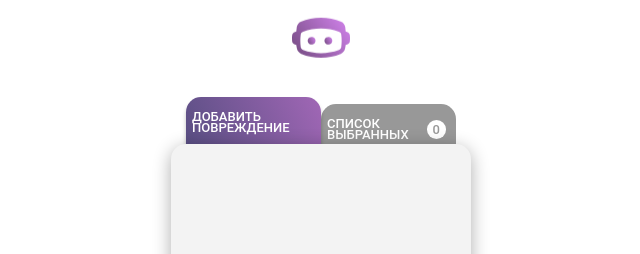
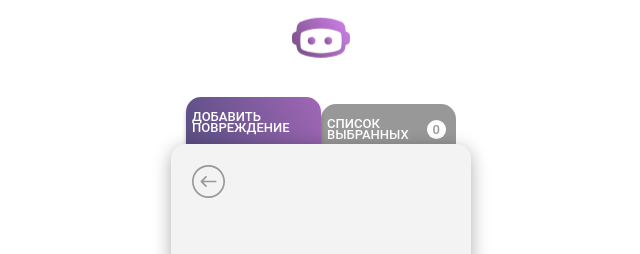
Before and after one commit to andreysinus/auto-project-damage, a React (Create React App) app: page / in a window 1280 px wide. Both pictures are taken after a click on the button 639 px from the left and 210 px from the top of the page. Shown: the top 254 px of the page, without its empty margins (319-959 px from the left). Built offline with nearby package versions, Linux system fonts and the light colour scheme.

Commit message:
new sides done

```diff
--- a/src/components/addDamages/addDamages.jsx
+++ b/src/components/addDamages/addDamages.jsx
@@ -7,7 +7,7 @@ function AddDamages(props) {
   return (
     <div className='adddamages'>
       { props.addProgressState==="1" ? <CarViews carPart={props.carPart} setCarPart={props.setCarPart} setAddProgressState={props.setAddProgressState}/>
-      : props.addProgressState==="2" ? <CarChoosenSide carPart={props.carPart}/>
+      : props.addProgressState==="2" ? <CarChoosenSide carPart={props.carPart} setAddProgressState={props.setAddProgressState}/>
       : props.addProgressState==="3" ? <div>три</div>
       : <div>Ошибка</div>}
     </div>
--- a/src/components/carAllSides/carAllSides.scss
+++ b/src/components/carAllSides/carAllSides.scss
@@ -11,3 +11,15 @@
 .carFront__image{
     transform: scale(2.5);
 }
+.carBack__image{
+    transform: scale(2.5);
+}
+.carRoof__image{
+    transform: scale(1.5);
+}
+.carLeft__image{
+    transform: scale(1.5);
+}
+.carRight__image{
+    transform: scale(1.5);
+}
--- /dev/null
+++ b/src/components/carAllSides/carBack.jsx
@@ -0,0 +1,15 @@
+import React from 'react'
+import './carAllSides.scss'
+import rearSVG from'../../img/carSides/back.svg'
+
+function CarBack() {
+  return (
+    <div className='carSides'>
+        <div className='carBack__image'>
+            <img src={rearSVG} alt="Задняя часть авто" />
+        </div>
+    </div>
+  )
+}
+
+export default CarBack
--- /dev/null
+++ b/src/components/carAllSides/carLeft.jsx
@@ -0,0 +1,15 @@
+import React from 'react'
+import './carAllSides.scss'
+import leftSVG from'../../img/carSides/leftSide.svg'
+
+function CarLeft() {
+  return (
+    <div className='carSides'>
+        <div className='carLeft__image'>
+            <img src={leftSVG} alt="Крыша" />
+        </div>
+    </div>
+  )
+}
+
+export default CarLeft
--- /dev/null
+++ b/src/components/carAllSides/carRight.jsx
@@ -0,0 +1,15 @@
+import React from 'react'
+import './carAllSides.scss'
+import rightSVG from'../../img/carSides/rightSide.svg'
+
+function CarRight() {
+  return (
+    <div className='carSides'>
+        <div className='carRight__image'>
+            <img src={rightSVG} alt="Крыша" />
+        </div>
+    </div>
+  )
+}
+
+export default CarRight
--- /dev/null
+++ b/src/components/carAllSides/carRoof.jsx
@@ -0,0 +1,15 @@
+import React from 'react'
+import './carAllSides.scss'
+import roofSVG from'../../img/carSides/roof.svg'
+
+function CarRoof() {
+  return (
+    <div className='carSides'>
+        <div className='carRoof__image'>
+            <img src={roofSVG} alt="Крыша" />
+        </div>
+    </div>
+  )
+}
+
+export default CarRoof
--- a/src/components/carChoosenSide/carChoosenSide.jsx
+++ b/src/components/carChoosenSide/carChoosenSide.jsx
@@ -1,11 +1,21 @@
 import React from 'react'
 import CarFront from '../carAllSides/carFront'
 import './carChoosenSide.scss'
+import backLogo from '../../img/back.svg'
+import CarBack from '../carAllSides/carBack'
+import CarRoof from '../carAllSides/carRoof'
+import CarLeft from '../carAllSides/carLeft'
+import CarRight from '../carAllSides/carRight'
 
 function CarChoosenSide(props) {
   return (
     <div>
-        {props.carPart==="front"? <CarFront />: <div></div>}
+        <div className='carchoosen__button'><button onClick={()=>props.setAddProgressState("1")} className='carchoosen__button-back'><img src={backLogo} alt="Назад" /></button></div>
+        {props.carPart==="front"? <CarFront />:
+        props.carPart==="back"? <CarBack />:
+        props.carPart==="roof"? <CarRoof />:
+        props.carPart==="left"? <CarLeft />:
+        props.carPart==="right"? <CarRight />: <div></div>}
     </div>
   )
 }
--- a/src/components/carChoosenSide/carChoosenSide.scss
+++ b/src/components/carChoosenSide/carChoosenSide.scss
@@ -0,0 +1,10 @@
+*{box-sizing: border-box;}
+.carchoosen__button{
+    position: absolute;
+    margin-top: 20px;
+    margin-left: 15px;
+}
+.carchoosen__button-back{
+    border: 0;
+    background-color: transparent;
+}
```
Also changed, not shown: src/img/back.svg (added).
